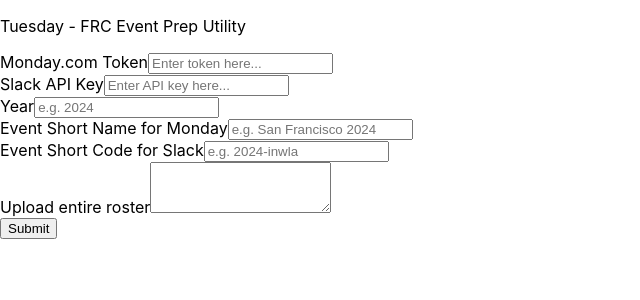
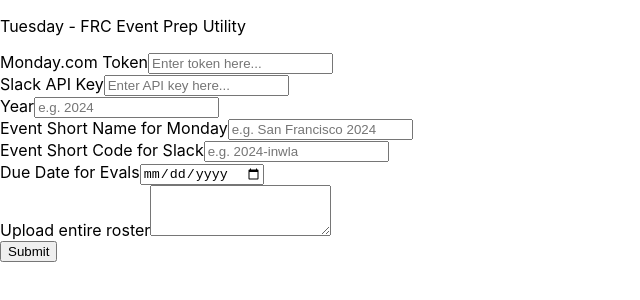
Before and after one commit to thatnerdjack/tuesday, a React (Create React App) app: page / in a window 1280 px wide. Shown: the top 300 px of the page, without its empty margins (0-640 px from the left). Built offline with nearby package versions, Linux system fonts and the light colour scheme; what monday-sdk-js would draw is missing.

Commit message:
boards deploy. item population wip

```diff
--- a/src/App.js
+++ b/src/App.js
@@ -2,7 +2,7 @@ import logo from './logo.svg';
 import './App.css';
 import { Stack, Form, Button } from 'react-bootstrap';
 import { readString } from 'react-papaparse';
-import assert from "assert"
+// import assert from "assert"
 
 import mondaySdk from "monday-sdk-js";
 
@@ -16,7 +16,8 @@ const submit = async (e) => {
   let year = e.target[2].value
   let mondayShortName = e.target[3].value
   let slackShortName = e.target[4].value
-  let rosterData = e.target[5].value
+  let evalDueDate = e.target[5].value
+  let rosterData = e.target[6].value
 
   // !!!! CHANGE THESE !!!!
   // Eventually this will be kinda automated but I'm lazy.
@@ -33,9 +34,13 @@ const submit = async (e) => {
   var eventFolderId = -1;
   var boards = [];
   var errors = [];
+  var res = {};
+  var keys = [];
 
   res = await monday.api(`mutation { create_folder (name: \"${mondayShortName}\" , workspace_id: ${workspaceId}, parent_folder_id: ${yearFolderId}) { id }}`)
   eventFolderId = res.data.create_folder.id
+
+  await new Promise(r => setTimeout(r, 10 * 1000));
 
   //chunk and loop logic based on CSV
   var rosterParsed = {};
@@ -210,12 +215,12 @@ const submit = async (e) => {
     }),
   })
 
-  assert(boards.length == 12)
+  // assert(boards.length == 12)
 
-  boards.forEach(async board => {
-    var res = await monday.api(`mutation {
+  for(const board of boards) {
+    res = await monday.api(`mutation {
                           create_board (
-                                    board_name: ${board.boardName},
+                            board_name: \"${board.boardName}\",
                             board_kind: share,
                             workspace_id: ${workspaceId},
                             folder_id: ${eventFolderId},
@@ -226,48 +231,57 @@ const submit = async (e) => {
                         }`
                       )
 
-    if (res.errors.length > 0)
-      res.errors.forEach(err => {
-        errors.push(err);
-      });
+    await new Promise(r => setTimeout(r, 20 * 1000));
 
-    assert(res.data.create_board.id)
+    // if(res.errors && res.errors.length > 0)
+    //   res.errors.forEach(err => {
+    //     errors.push(err);
+    //   });
+
+    // assert(res.data.create_board.id)
     const boardId = res.data.create_board.id
 
-    board.boardRoster.forEach(async vol => {
+    //todo: add people to board and dynamically add them.
+
+    for (const vol of board.boardRoster) {
       var colVals = {
-
+        "Roles": vol[roleIdx],
+        "Due Date": evalDueDate,
       }
+      console.log(JSON.stringify(colVals))
       res = await monday.api(`mutation {
                                 create_item (
                                   board_id: ${boardId},
-                                  item_name: \"${board},
-                                  column_values:
+                                  item_name: \"${board.boardName}\",
+                                  column_values: ${JSON.stringify(JSON.stringify(JSON.stringify(colVals)))}
                                 ) {
                                   id
                                 }
                               }`
                             )
-    });
+
+      console.log(res)
+
+      // if(res.errors.length > 0)
+      //   res.errors.forEach(err => {
+      //     errors.push(err)
+      //   })
+    }
+
+    //Add keys to array so we can push slack invites
+    keys.push(board.keyVolSups);
+
+    if(errors.length > 0) {
+      console.error("*******************************")
+      console.error(`ERROR: ${board.boardName} Board`)
+      console.error("*******************************")
+      errors.forEach(err => {
+        console.error(err)
       });
 
-  res = await monday.api(`mutation {
-                            create_board (
-                              board_name: \"my board\",
-                              board_kind: share,
-                              workspace_id: workspaceId,
-                              folder_id: eventFolderId,
-                              template_id: templateId
-                            ) {
-                              id
+      errors = [];
     }
-                          }`
-  )
-  // console.log(res)
-
-  // monday.api('mutation { create_board (board_name: \"my board\", board_kind: shareable, workspace_id: 2348361) {	id}}').then(res => {
-  //   console.log(res)
-  // });
+  }
 }
 
 function App() {
@@ -302,6 +316,11 @@ function App() {
           </Form.Group>
 
           <Form.Group>
+            <Form.Label>Due Date for Evals</Form.Label>
+            <Form.Control type='date'/>
+          </Form.Group>
+
+          <Form.Group>
             <Form.Label>Upload entire roster</Form.Label>
             <Form.Control as="textarea" rows={3} />
           </Form.Group>
```
Lines whose indentation alone changed are shown as unchanged.
